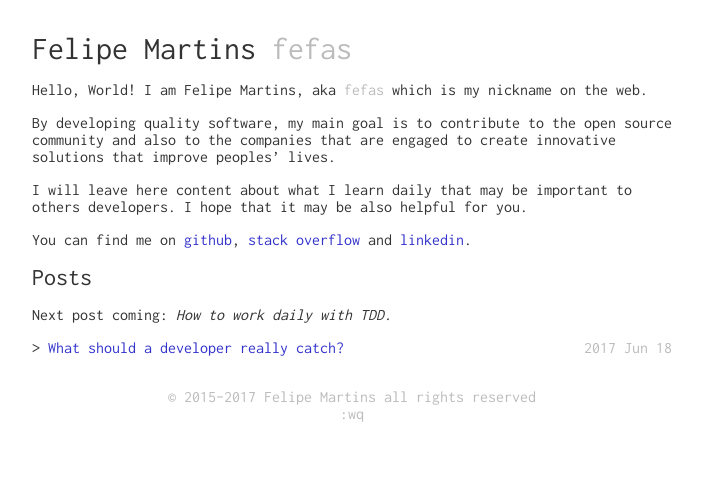
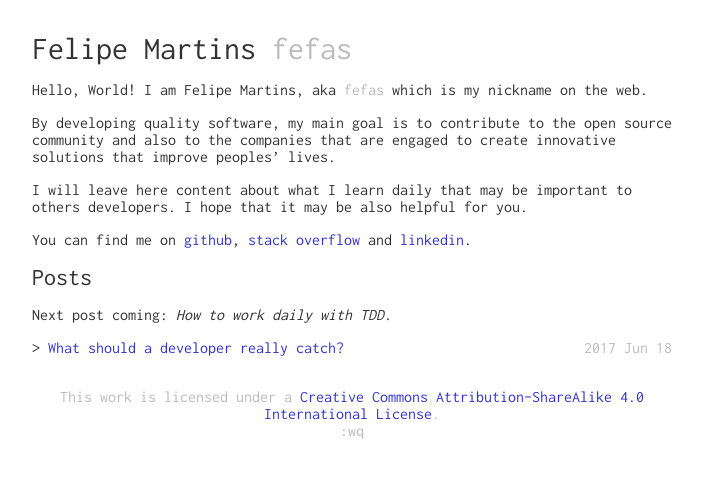
Before and after one commit to fefas/blog.fefas.net, a Jekyll site: the page built from pages/home.md, in a window 1280 px wide. Shown: the top 478 px of the page, without its empty margins (288-990 px from the left). Built offline with Jekyll 4.4.1, drawn with Linux system fonts in a browser that asks for light colours.

Commit message:
Update web-site content license to CC BY-SA 4.0

```diff
--- a/_layouts/default.html
+++ b/_layouts/default.html
@@ -35,7 +35,7 @@
       {{ content }}
 
       <footer>
-        <p id="copyright">&copy; 2015-{{ 'now' | date: '%Y' }} {{ site.data.me.name }} all rights reserved</p>
+        <p>This work is licensed under a <a href="https://creativecommons.org/licenses/by-sa/4.0/">Creative Commons Attribution-ShareAlike 4.0 International License</a>.</p>
         <p>:wq</p>
       </footer>
 
```
